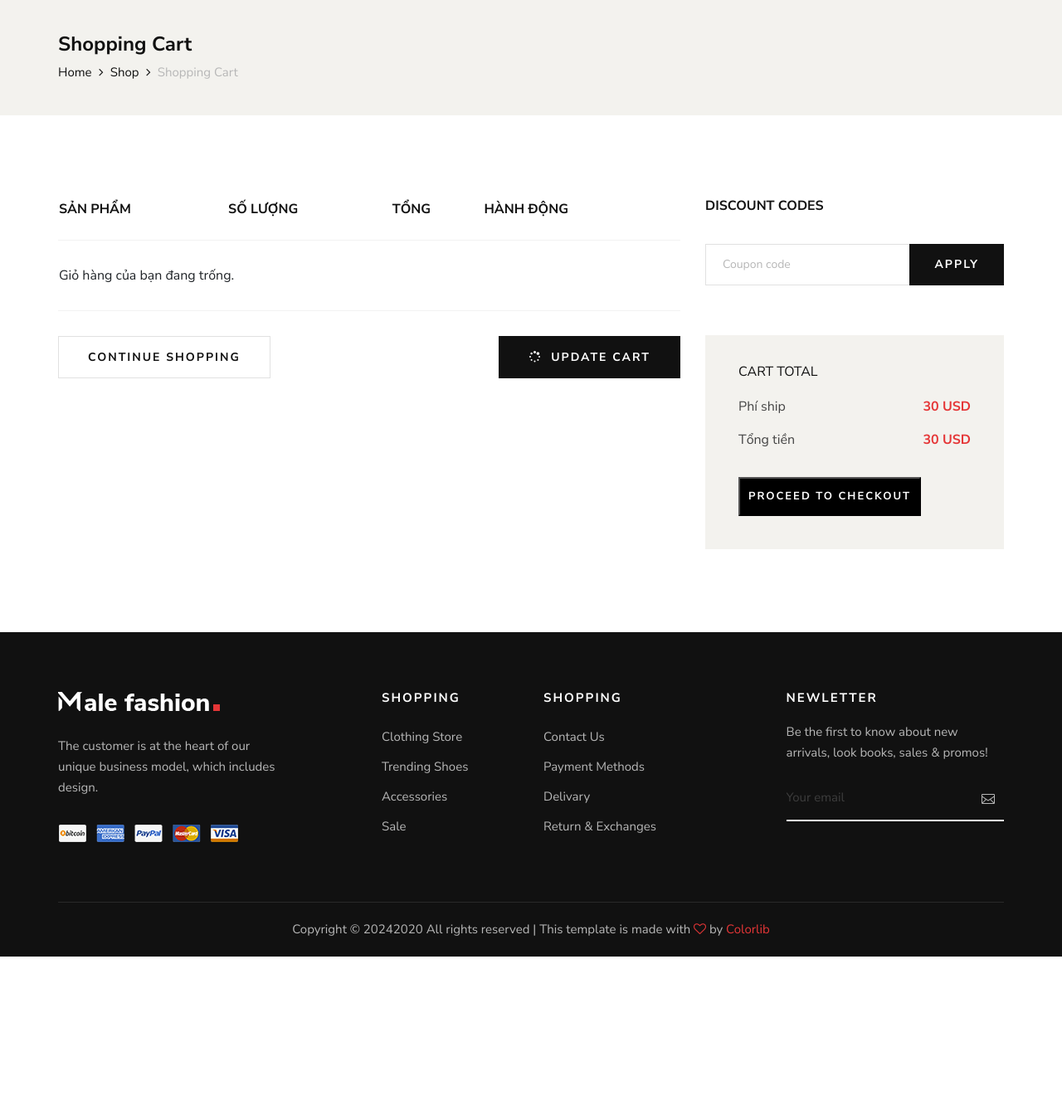
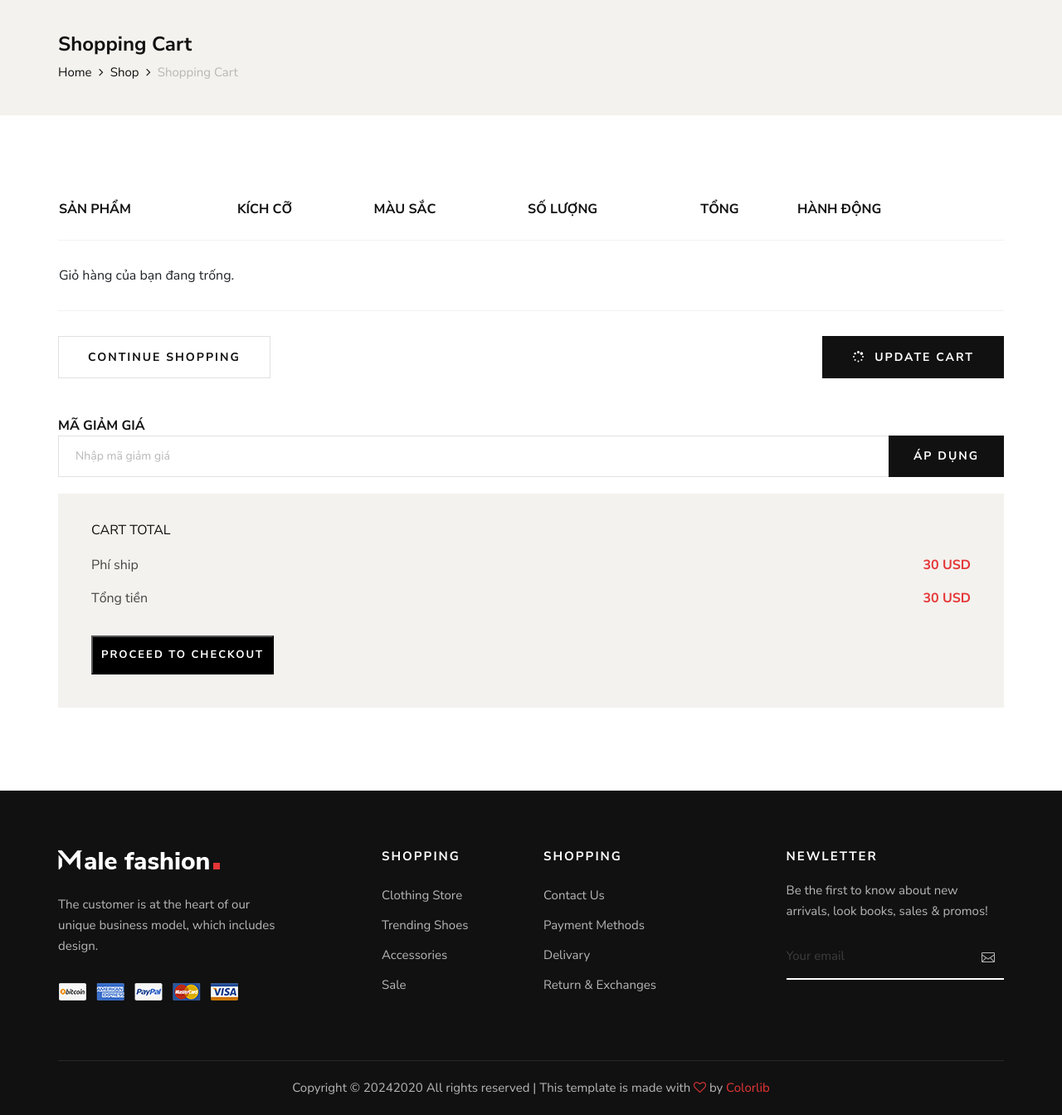
Before and after one commit to Angelica-H/malefashion, a PHP site: page /shopping-cart.php in a window 1280 px wide. Shown: the part 144-1488 px from the top of the page at 83% size. Before the commit the page ends 1297 px from the top, so only its background shows below. Run offline with PHP 8.4, Linux system fonts and the light colour scheme.

Commit message:
Cập nhật giao diện CSS và cải tiến chức năng giỏ hàng

```diff
--- a/assets/css/style.css
+++ b/assets/css/style.css
@@ -2425,14 +2425,14 @@ ol {
 }
 
 .cart__discount {
-	margin-bottom: 60px;
+	margin-bottom: 20px;
 }
 
 .cart__discount h6 {
 	color: #111111;
 	font-weight: 700;
 	text-transform: uppercase;
-	margin-bottom: 35px;
+	margin-bottom: 1px;
 }
 
 .cart__discount form {
--- a/assets/js/cart.js
+++ b/assets/js/cart.js
@@ -47,9 +47,27 @@ function displayCart() {
                         <img src="img/product/${product.id}.jpg" alt="">
                     </div>
                     <div class="product__cart__item__text">
-                        <h6>${product.name} (Size: ${product.size}, Color: ${product.color})</h6>
+                        <h6>${product.name}</h6>
                         <h5>$${product.price.toFixed(2)}</h5>
                     </div>
+                </td>
+                <td class="size__item">
+                    <select onchange="updateSize(${index}, this.value)">
+                        <option value="S" ${product.size === 'S' ? 'selected' : ''}>S</option>
+                        <option value="M" ${product.size === 'M' ? 'selected' : ''}>M</option>
+                        <option value="L" ${product.size === 'L' ? 'selected' : ''}>L</option>
+                        <option value="L" ${product.size === 'XL' ? 'selected' : ''}>XL</option>
+                        <option value="L" ${product.size === 'XXL' ? 'selected' : ''}>XXL</option>
+                        <!-- Thêm các tùy chọn size khác từ cơ sở dữ liệu nếu có -->
+                    </select>
+                </td>
+                <td class="color__item">
+                    <select onchange="updateColor(${index}, this.value)">
+                        <option value="Red" ${product.color === 'Red' ? 'selected' : ''}>Red</option>
+                        <option value="Blue" ${product.color === 'Blue' ? 'selected' : ''}>Blue</option>
+                        <option value="Green" ${product.color === 'Green' ? 'selected' : ''}>Green</option>
+                        <!-- Thêm các tùy chọn màu khác từ cơ sở dữ liệu nếu có -->
+                    </select>
                 </td>
                 <td class="quantity__item">
                     <div class="quantity">
--- a/shopping-cart.php
+++ b/shopping-cart.php
@@ -63,13 +63,15 @@ session_start();
         <!-- Thông báo-->
         <?php include "includes/notification.php" ?>
         <div class="container">
-            <div class="row">
-                <div class="col-lg-8">
+            <div class="row mb-5">
+                <div class="col-lg-12">
                     <div class="shopping__cart__table">
                         <table>
                             <thead>
                                 <tr>
                                     <th>Sản Phẩm</th>
+                                    <th>kích cỡ</th>
+                                    <th>Màu sắc</th>
                                     <th>Số Lượng</th>
                                     <th>Tổng</th>
                                     <th>Hành Động</th>
@@ -117,7 +119,8 @@ session_start();
                                     <td class="cart__price">$ 30.00</td>
                                     <td class="cart__close"><i class="fa fa-close"></i></td>
                                 </tr>
--->
+                                -->
+
                             </tbody>
                         </table>
                     </div>
@@ -134,12 +137,14 @@ session_start();
                         </div>
                     </div>
                 </div>
-                <div class="col-lg-4">
+            </div>
+            <div class="row ">
+            <div class="col-lg-12">
                     <div class="cart__discount">
-                        <h6>Discount codes</h6>
+                        <h6>Mã giảm giá</h6>
                         <form action="#">
-                            <input type="text" placeholder="Coupon code">
-                            <button type="submit">Apply</button>
+                            <input type="text" placeholder="Nhập mã giảm giá">
+                            <button type="submit">Áp dụng</button>
                         </form>
                     </div>
                     <form id="checkout-form" action="process_checkout.php" method="POST" onsubmit="submitCheckout()">
```
Also changed, not shown: other parts of assets/css/style.css (+43 -0 lines).
